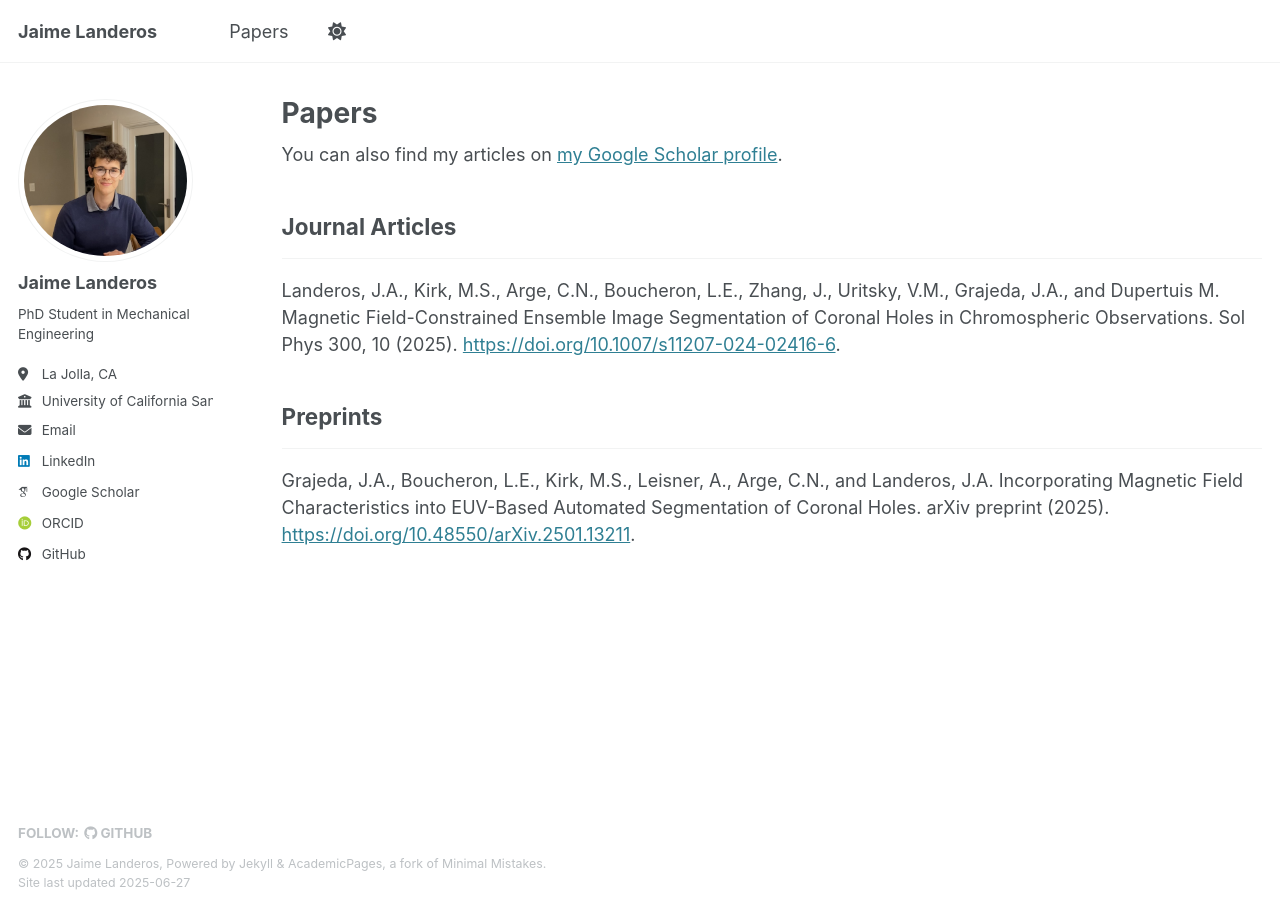
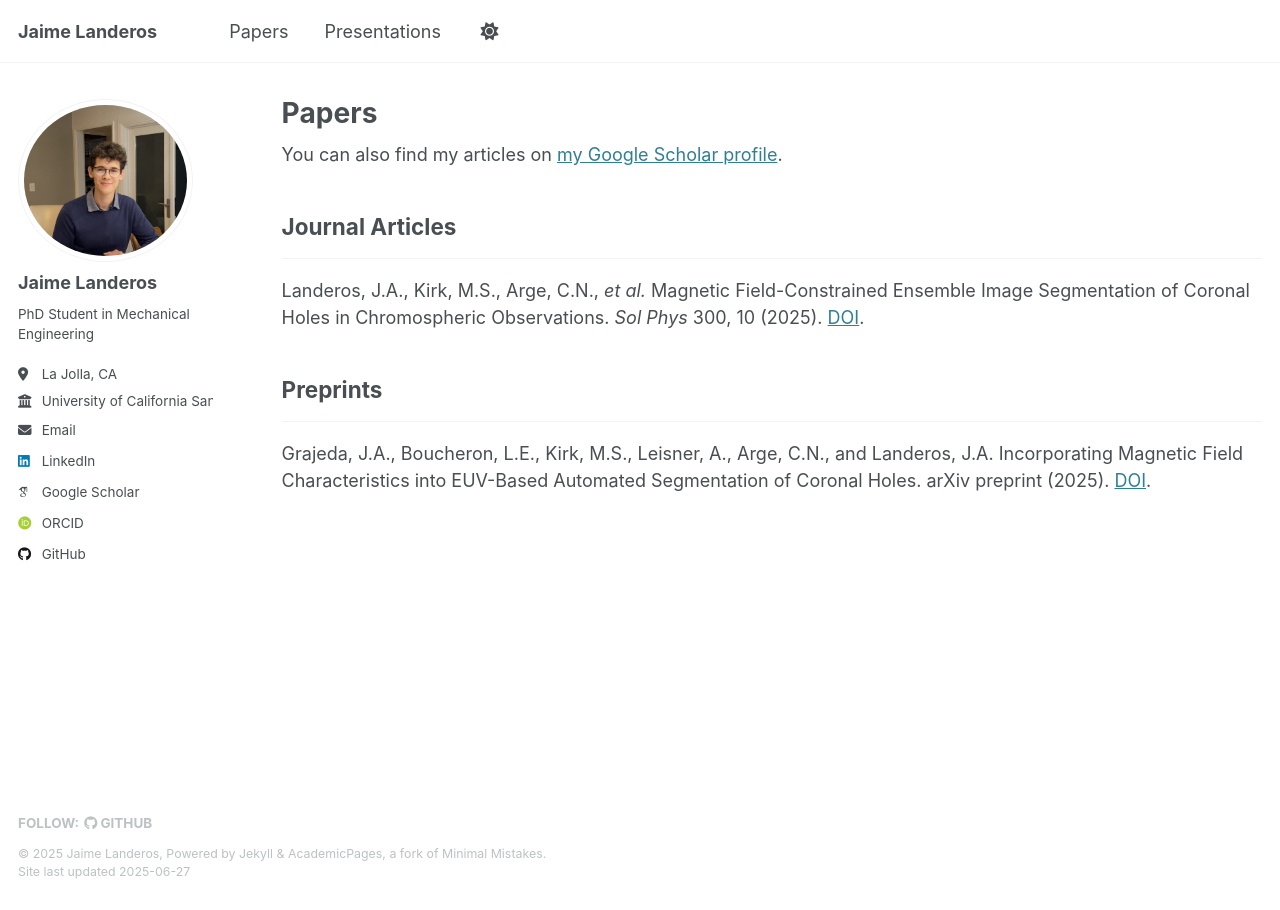
Before and after one commit to jalanderos/jalanderos.github.io, a Jekyll site: the page built from _pages/papers.html, in a window 1280 px wide. Built offline with Jekyll 4.4.1, drawn with Linux system fonts in a browser that asks for light colours; some web fonts are replaced.

Commit message:
Add presentations

```diff
--- a/_data/navigation.yml
+++ b/_data/navigation.yml
@@ -11,8 +11,8 @@ main:
   - title: "Papers"
     url: /papers/
 
-  # - title: "Talks"
-  #   url: /talks/
+  - title: "Presentations"
+    url: /presentations/
 
   # - title: "Teaching"
   #   url: /teaching/
--- a/_pages/papers.html
+++ b/_pages/papers.html
@@ -35,11 +35,9 @@ author_profile: true
 <h2>Journal Articles</h2><hr />
 
 <div class="wordwrap">Landeros, J.A.,
-  Kirk, M.S., Arge, C.N., Boucheron, L.E., Zhang, J.,
-  Uritsky, V.M., Grajeda, J.A., and Dupertuis M.
-  Magnetic Field-Constrained Ensemble Image Segmentation of Coronal Holes in
-  Chromospheric Observations. Sol Phys 300, 10 (2025).
-  <a href="https://doi.org/10.1007/s11207-024-02416-6">https://doi.org/10.1007/s11207-024-02416-6</a>.
+  Kirk, M.S., Arge, C.N., <i>et al.</i>
+  Magnetic Field-Constrained Ensemble Image Segmentation of Coronal Holes in Chromospheric Observations. <i>Sol Phys</i> 300, 10 (2025).
+  <a href="https://doi.org/10.1007/s11207-024-02416-6">DOI</a>.
 </div>
 
 <h2>Preprints</h2><hr />
```
Also changed, not shown: other parts of _pages/papers.html (+2 -3 lines), _pages/about.md (+2 -2 lines), _pages/presentations.html (added, +40 -0 lines), 1 other file.
